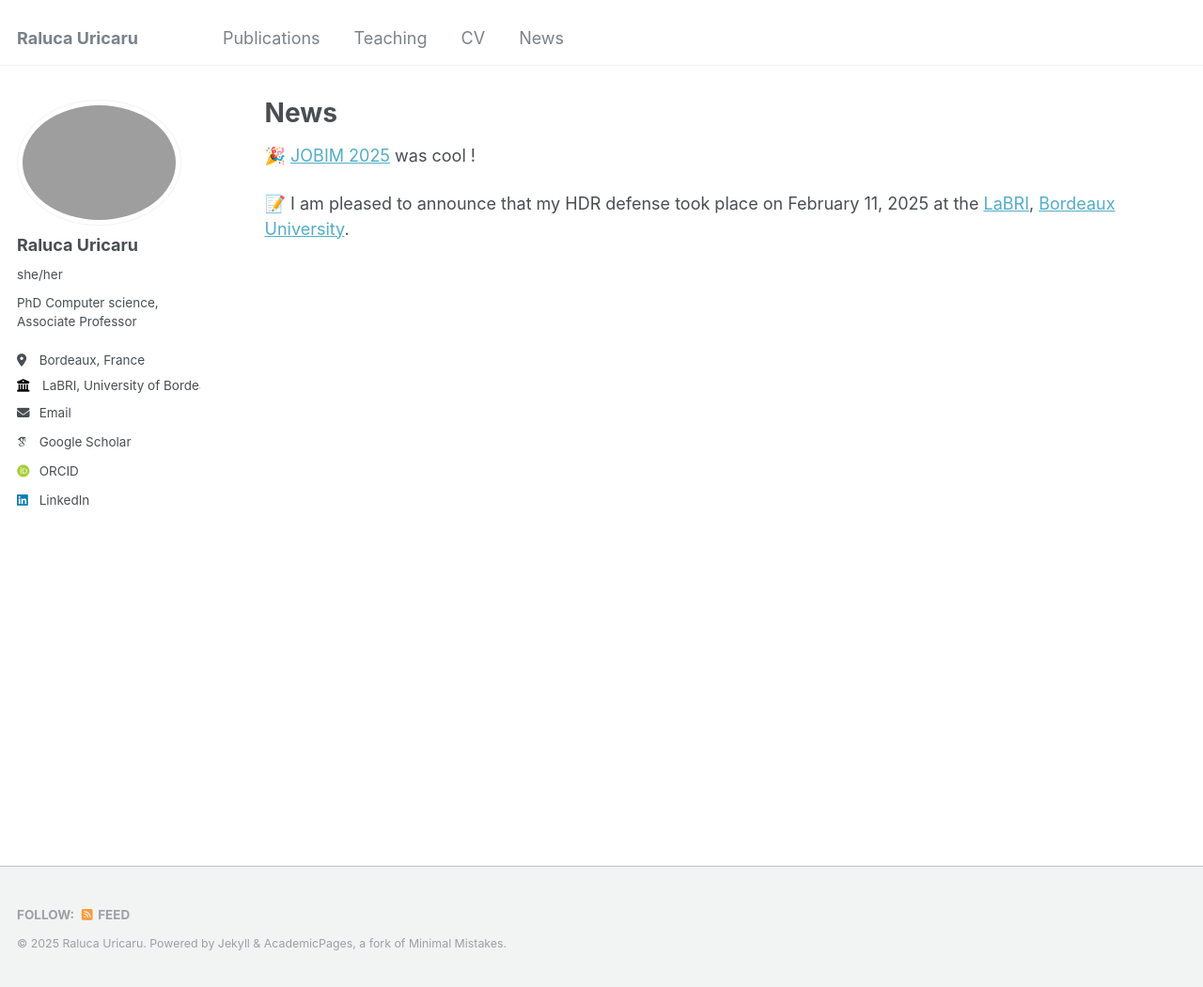
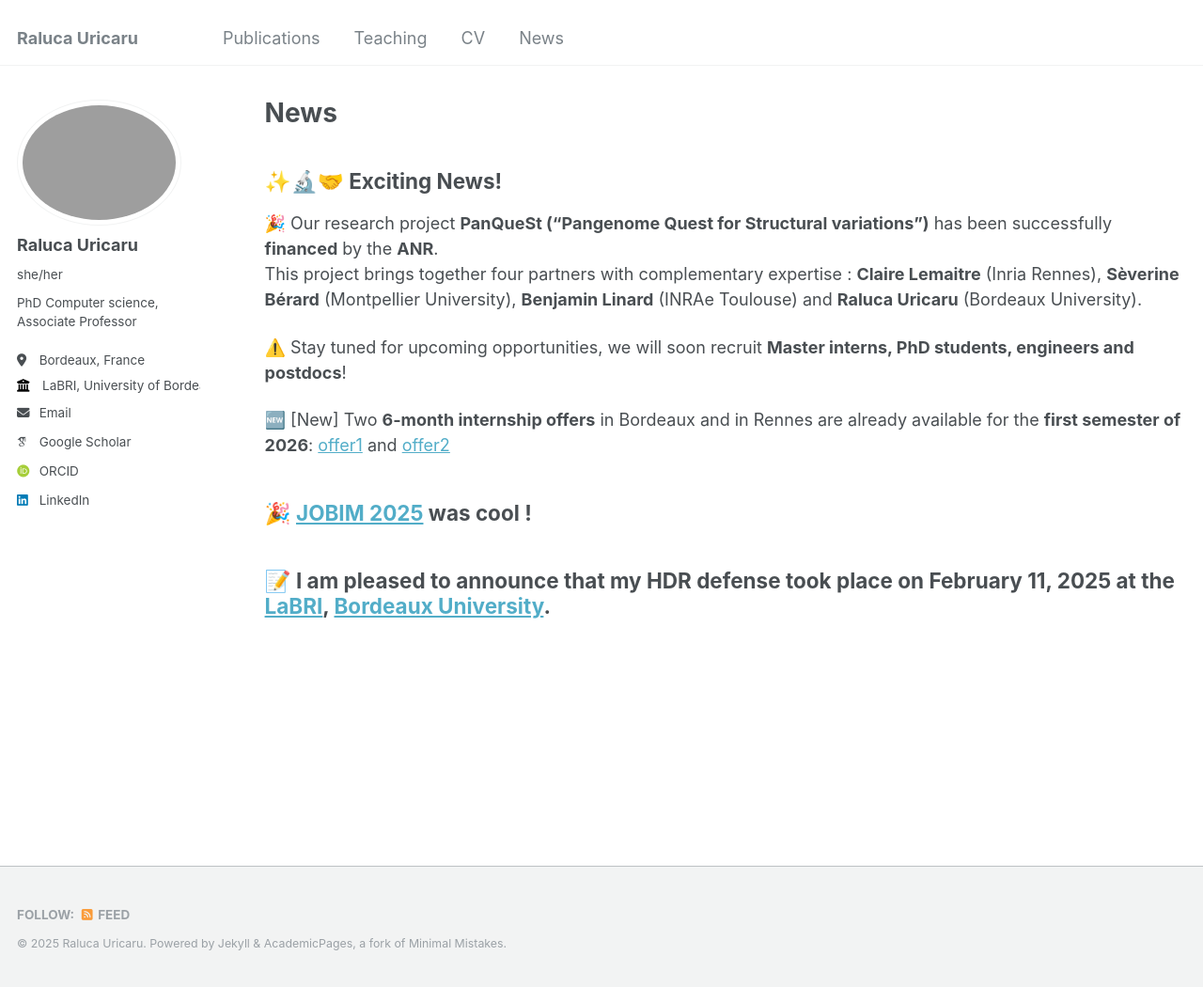
Before and after one commit to ruricaru/ruricaru.github.io, a Jekyll site: the page built from _pages/news.md, in a window 1280 px wide and 1050 px high. Shown: the whole window at 94% size. Built offline with Jekyll 4.4.1, drawn with Linux system fonts in a browser that asks for light colours; emoji names are drawn with the system emoji font; some web fonts are replaced.

Commit message:
Update news.md

```diff
--- a/_pages/news.md
+++ b/_pages/news.md
@@ -5,7 +5,16 @@ permalink: /news/
 author_profile: true
 ---
 
-:tada: [JOBIM 2025](https://jobim2025.labri.fr/) was cool !
+## ✨🔬🤝 Exciting News!
+
+🎉 Our research project **PanQueSt ("Pangenome Quest for Structural variations")** has been successfully **financed** by the **ANR**.
+This project brings together four partners with complementary expertise : **Claire Lemaitre** (Inria Rennes), **Sèverine Bérard** (Montpellier University), **Benjamin Linard** (INRAe Toulouse) and **Raluca Uricaru** (Bordeaux University).
+
+⚠️ Stay tuned for upcoming opportunities, we will soon recruit **Master interns, PhD students, engineers and postdocs**!
+
+🆕 [New] Two **6-month internship offers** in Bordeaux and in Rennes are already available for the **first semester of 2026**: [offer1](https://team.inria.fr/genscale/files/2025/09/M2_internship_pangenomics_translocations.pdf) and [offer2](https://team.inria.fr/genscale/files/2025/09/M2_internship_pangenomics_graph_simplification.pdf)
+
+## :tada: [JOBIM 2025](https://jobim2025.labri.fr/) was cool !
 
 
-:memo: I am pleased to announce that my HDR defense took place on February 11, 2025 at the [LaBRI](http://www.labri.fr/), [Bordeaux University](http://www.u-bordeaux.fr/).
+## :memo: I am pleased to announce that my HDR defense took place on February 11, 2025 at the [LaBRI](http://www.labri.fr/), [Bordeaux University](http://www.u-bordeaux.fr/).
```
